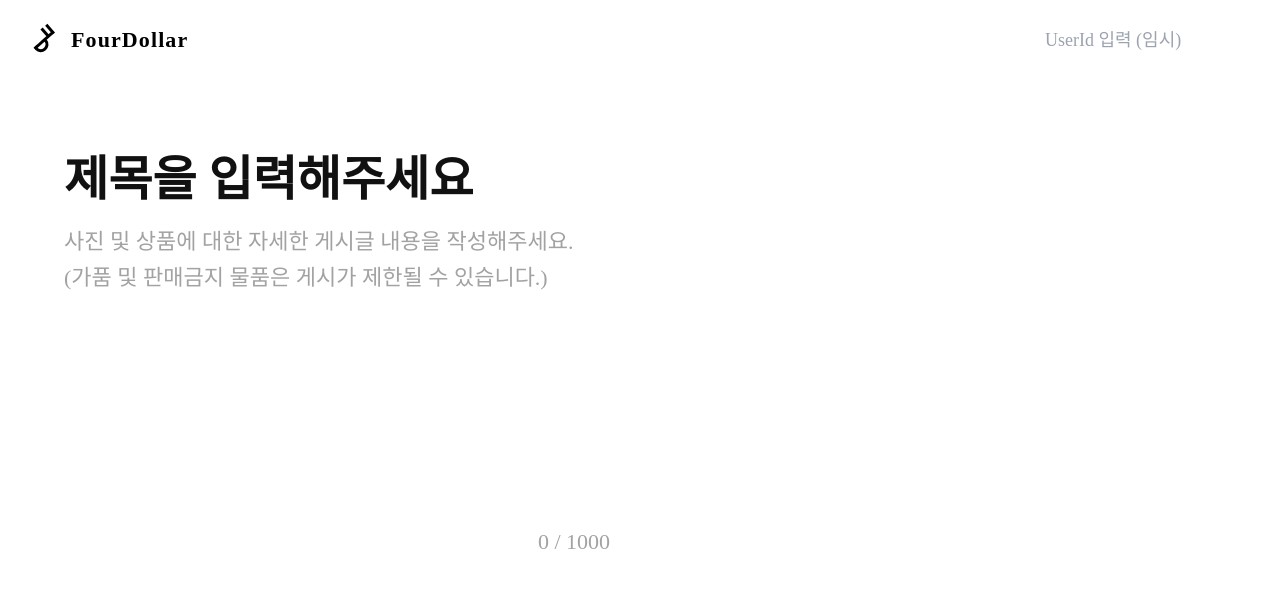
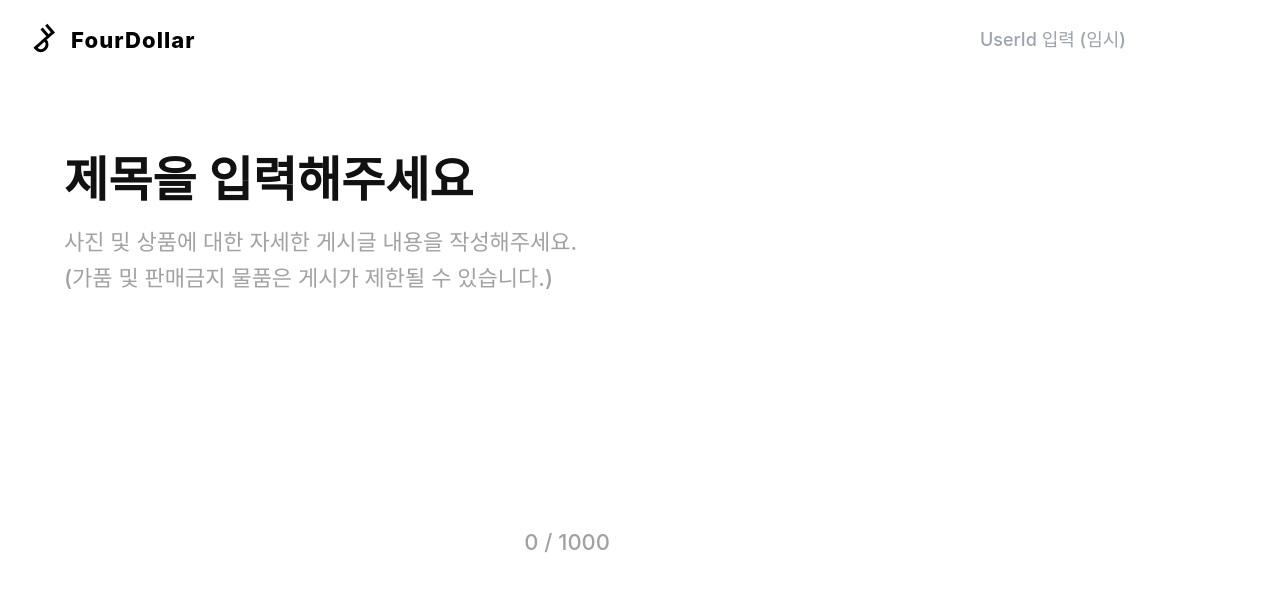
Before and after one commit to Four-Dollar/frontend-repo, a React (Create React App) app: page / in a window 1280 px wide. Shown: the top 592 px of the page. Built offline with nearby package versions, Linux system fonts and the light colour scheme.

Commit message:
style: 글로벌 스타일 컴포넌트 추가
- 폰트 Poppins를 기본으로 설정

```diff
--- a/src/App.tsx
+++ b/src/App.tsx
@@ -1,10 +1,11 @@
 import { Header, Listing } from 'components';
 import React from 'react';
-import styled from 'styled-components';
+import GlobalStyle from 'components/GlobalStyle';
 
 function App() {
 	return (
 		<>
+			<GlobalStyle />
 			<Header />
 			<Listing />
 		</>
--- /dev/null
+++ b/src/components/GlobalStyle/index.tsx
@@ -0,0 +1,11 @@
+import { createGlobalStyle } from 'styled-components';
+
+const GlobalStyle = createGlobalStyle`
+  body {
+    font-family: "Poppins", -apple-system, BlinkMacSystemFont, 'Segoe UI', 'Roboto', 'Oxygen',
+    'Ubuntu', 'Cantarell', 'Fira Sans', 'Droid Sans', 'Helvetica Neue',
+    sans-serif;
+  }
+`;
+
+export default GlobalStyle;
--- a/src/components/Header/index.tsx
+++ b/src/components/Header/index.tsx
@@ -17,17 +17,13 @@ const LogoContainer = styled.div`
 	gap: 4px;
 `;
 const LogoText = styled.div`
-	font-family: 'Poppins';
-	font-style: normal;
-	font-weight: 900;
+	font-weight: 800;
 	font-size: 22px;
 	line-height: 42px;
 	letter-spacing: 0.05em;
 	color: #000000;
 `;
 const UserIdInput = styled.input`
-	font-family: 'Poppins';
-	font-style: normal;
 	font-weight: 500;
 	font-size: 18px;
 	line-height: 36px;
--- a/src/components/Listing/index.tsx
+++ b/src/components/Listing/index.tsx
@@ -11,8 +11,6 @@ const Container = styled.section`
 `;
 
 const TitleInput = styled.input`
-	font-family: 'Poppins';
-	font-style: normal;
 	font-weight: 600;
 	font-size: 48px;
 	width: 546px;
@@ -31,8 +29,6 @@ const DescriptionInputContainer = styled.div`
 `;
 
 const DescriptionInput = styled.textarea`
-	font-family: 'Poppins';
-	font-style: normal;
 	font-weight: 500;
 	font-size: 22px;
 	line-height: 36px;
@@ -47,8 +43,6 @@ const DescriptionInput = styled.textarea`
 `;
 
 const DescriptionByteLimit = styled.div`
-	font-family: 'Poppins';
-	font-style: normal;
 	font-weight: 500;
 	font-size: 22px;
 	line-height: 36px;
--- a/src/index.css
+++ b/src/index.css
@@ -4,9 +4,6 @@
 
 body {
   margin: 0;
-  font-family: -apple-system, BlinkMacSystemFont, 'Segoe UI', 'Roboto', 'Oxygen',
-    'Ubuntu', 'Cantarell', 'Fira Sans', 'Droid Sans', 'Helvetica Neue',
-    sans-serif;
   -webkit-font-smoothing: antialiased;
   -moz-osx-font-smoothing: grayscale;
 }
```
